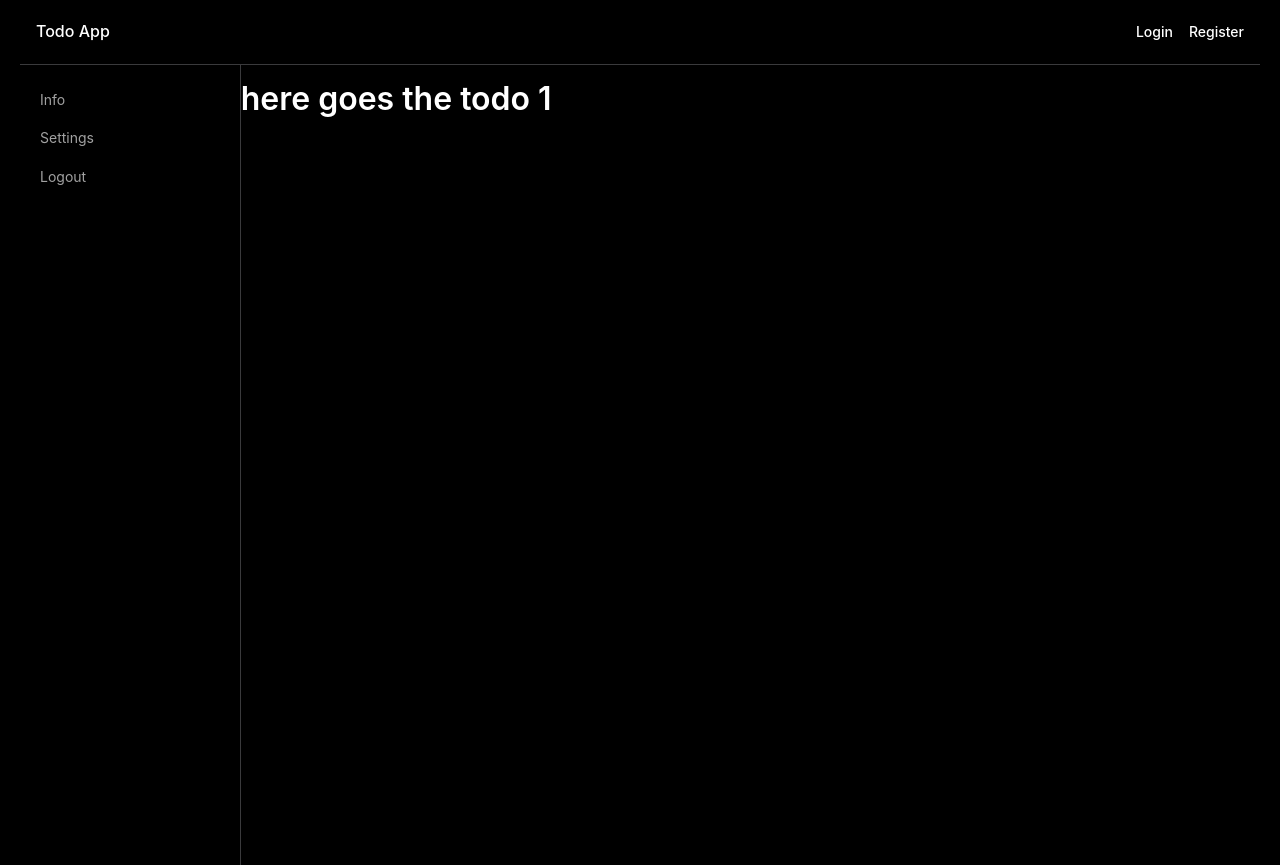
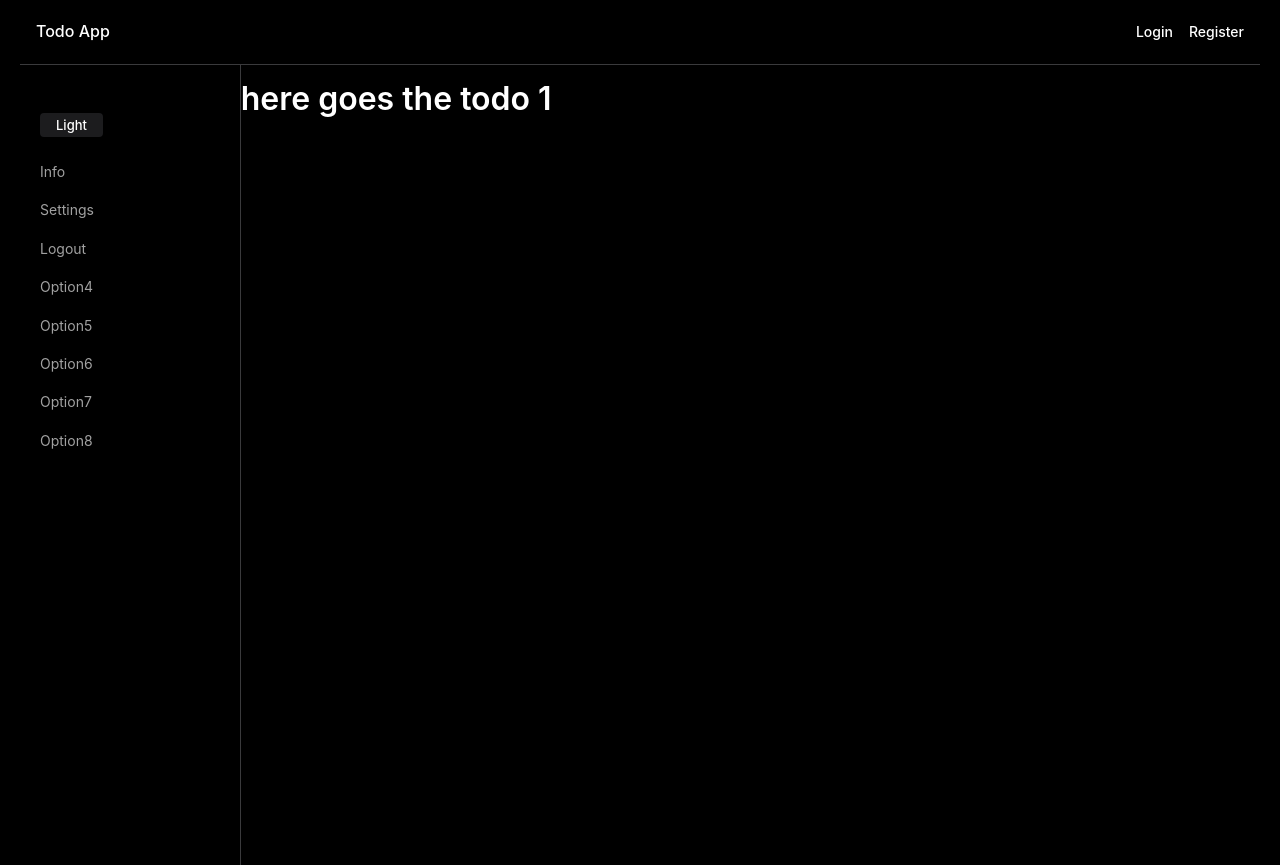
Before and after one commit to juri-boni/todo-app, a React (Vite) app in the folder client/: page /profile/mytodo/1 in a window 1280 px wide. Built offline with nearby package versions, Linux system fonts and the light colour scheme.

Commit message:
crated a Theme Button reusable component

```diff
--- /dev/null
+++ b/client/src/App.styles.tsx
@@ -0,0 +1,18 @@
+import styled from "styled-components";
+
+export const AppContainer = styled.div`
+  display: flex;
+  flex-direction: column;
+  justify-content: flex-start;
+  align-items: stretch;
+  min-height: 100vh;
+  padding: 0 20px;
+  background-color: ${({ theme }) => theme?.colors?.bg.primary || "#fff"};
+`;
+
+export const MainContent = styled.main`
+  display: flex;
+  flex-direction: column;
+  align-items: center;
+  flex-grow: 1;
+`;
--- a/client/src/App.tsx
+++ b/client/src/App.tsx
@@ -10,24 +10,8 @@ import { Navbar } from "./components/Navbar/Navbar.component.js";
 import { Admin } from "./pages/Admin/Admin.component.js";
 import { User } from "./pages/User/User.component.js";
 import { TodoPage } from "./pages/Todos/TodoPage.component.js";
+import { AppContainer, MainContent } from "./App.styles.js";
 import { themes } from "./theme/index.js";
-
-const AppContainer = styled.div`
-  display: flex;
-  flex-direction: column;
-  justify-content: flex-start;
-  align-items: stretch;
-  min-height: 100vh;
-  padding: 0 20px;
-  background-color: ${({ theme }) => theme?.colors?.bg.primary || "#fff"};
-`;
-
-const MainContent = styled.main`
-  display: flex;
-  flex-direction: column;
-  align-items: center;
-  flex-grow: 1;
-`;
 
 function App() {
   const savedTheme = localStorage.getItem("theme") || "dark";
@@ -35,12 +19,13 @@ function App() {
 
   useEffect(() => {
     localStorage.setItem("theme", theme);
+    console.log("APP TSX => THEME = ", theme);
   }, [theme]);
 
-  const toggleTheme = () => {
-    const newTheme = theme === "dark" ? "light" : "dark";
-    setTheme(newTheme);
-  };
+  // const toggleTheme = () => {
+  //   const newTheme = theme === "dark" ? "light" : "dark";
+  //   setTheme(newTheme);
+  // };
 
   return (
     <ThemeProvider theme={themes[theme]}>
@@ -61,7 +46,7 @@ function App() {
                     <Admin
                       theme={theme}
                       setTheme={setTheme}
-                      toggleTheme={toggleTheme}
+                      // toggleTheme={toggleTheme}
                     />
                   }
                 />
@@ -71,11 +56,14 @@ function App() {
                     <User
                       theme={theme}
                       setTheme={setTheme}
-                      toggleTheme={toggleTheme}
+                      // toggleTheme={toggleTheme}
                     />
                   }
                 />
-                <Route path="/profile/mytodo/:id" element={<TodoPage />} />
+                <Route
+                  path="/profile/mytodo/:id"
+                  element={<TodoPage theme={theme} setTheme={setTheme} />}
+                />
               </Routes>
             </MainContent>
           </AppContainer>
--- a/client/src/components/PageContainer/PageContainer.component.tsx
+++ b/client/src/components/PageContainer/PageContainer.component.tsx
@@ -2,10 +2,12 @@ import React from "react";
 import { Container } from "./PageContainer.styles";
 import { Sidebar } from "../Sidebar/Sidebar.component";
 
-export const PageContainer = ({ children, sidebarTitle }) => {
+export const PageContainer = ({ children, sidebarTitle, theme, setTheme }) => {
   return (
     <Container>
-      <Sidebar sidebarTitle={sidebarTitle}> </Sidebar>
+      <Sidebar sidebarTitle={sidebarTitle} theme={theme} setTheme={setTheme}>
+        {" "}
+      </Sidebar>
       {children}
     </Container>
   );
--- a/client/src/components/Sidebar/Sidebar.component.tsx
+++ b/client/src/components/Sidebar/Sidebar.component.tsx
@@ -1,4 +1,6 @@
 import React from "react";
+
+import { ThemeButton } from "../ThemeButton/ThemeButton.component";
 
 import {
   SidebarContainer,
@@ -7,10 +9,11 @@ import {
   SidebarOption,
 } from "./Sidebar.styles";
 
-export const Sidebar = ({ sidebarTitle }) => {
+export const Sidebar = ({ sidebarTitle, theme, setTheme }) => {
   return (
     <SidebarContainer>
       <SidebarTitle>{sidebarTitle}</SidebarTitle>
+      <ThemeButton theme={theme} setTheme={setTheme}></ThemeButton>
       <SidebarOptionList>
         <SidebarOption>Info </SidebarOption>
         <SidebarOption>Settings </SidebarOption>
--- /dev/null
+++ b/client/src/components/ThemeButton/ThemeButton.component.tsx
@@ -0,0 +1,16 @@
+import React from "react";
+import { ThemeToggleButton } from "./ThemeButton.styles";
+
+export const ThemeButton = ({ theme, setTheme }) => {
+  const toggleTheme = () => {
+    const newTheme = theme === "dark" ? "light" : "dark";
+    setTheme(newTheme);
+  };
+  return (
+    <>
+      <ThemeToggleButton onClick={toggleTheme}>
+        {theme === "dark" ? "Light" : "Dark"}
+      </ThemeToggleButton>
+    </>
+  );
+};
--- /dev/null
+++ b/client/src/components/ThemeButton/ThemeButton.styles.tsx
@@ -0,0 +1,22 @@
+import styled from "styled-components";
+import {
+  getColor,
+  getSize,
+  getSpacing,
+  getFont,
+} from "../../utils/themeHelpers";
+
+export const ThemeToggleButton = styled.button`
+  background-color: ${getColor("ui.primary")};
+  color: ${getColor("text.primary")};
+  padding: ${getSpacing(["padding.xsmall", "padding.medium"])};
+  margin-bottom: ${getSpacing("margin.large")};
+  border: none;
+  cursor: pointer;
+  border-radius: ${getSize("borderRadius.medium")};
+  font-size: ${getFont("fontSizes.xsmall")};
+
+  &:hover {
+    background-color: ${getColor("ui.secondary")};
+  }
+`;
--- a/client/src/pages/Admin/Admin.component.tsx
+++ b/client/src/pages/Admin/Admin.component.tsx
@@ -11,7 +11,7 @@ import {
   // ThemeToggleButton,
 } from "./Admin.styles";
 
-export const Admin = ({ theme, setTheme, toggleTheme }) => {
+export const Admin = ({ theme, setTheme }) => {
   const { user, setUser } = useUser();
   const { token } = useUser();
   const [users, setUsers] = useState<User[]>([]);
@@ -36,7 +36,11 @@ export const Admin = ({ theme, setTheme, toggleTheme }) => {
   }, [user, token]);
 
   return (
-    <PageContainer sidebarTitle={"Admin Panel"}>
+    <PageContainer
+      sidebarTitle={"Admin Panel"}
+      theme={theme}
+      setTheme={setTheme}
+    >
       {/* <Sidebar>
         <h3>Admin Panel</h3>
         <ul>
--- a/client/src/pages/Todos/TodoPage.component.tsx
+++ b/client/src/pages/Todos/TodoPage.component.tsx
@@ -3,26 +3,17 @@ import { useState, useEffect } from "react";
 
 import { UserContainer, UserSidebar } from "./TodoPage.styles";
 import { useTodos } from "../../hooks/useTodos";
+import { PageContainer } from "../../components/PageContainer/PageContainer.component";
 
-export const TodoPage = ({ todos }) => {
+export const TodoPage = ({ theme, setTheme }) => {
   const { id } = useParams();
   // const { title, description } = useTodos();
   const navigate = useNavigate();
 
   return (
-    <UserContainer>
-      <UserSidebar>
-        <ul>
-          {/* <ThemeToggleButton onClick={toggleTheme}>
-                    {theme === "dark" ? "Light" : "Dark"}
-                  </ThemeToggleButton> */}
-          <li>Info</li>
-          <li>Settings</li>
-          <li>Logout</li>
-        </ul>
-      </UserSidebar>
+    <PageContainer theme={theme} setTheme={setTheme}>
       <h1>here goes the todo {id}</h1>
       <ul>{/* <li>{title}</li> */}</ul>
-    </UserContainer>
+    </PageContainer>
   );
 };
--- a/client/src/pages/User/User.component.tsx
+++ b/client/src/pages/User/User.component.tsx
@@ -6,7 +6,7 @@ import { UserContainer, UserSidebar, ThemeToggleButton } from "./User.styles";
 import { TodoList } from "../../components/TodoList/TodoList.component";
 import { PageContainer } from "../../components/PageContainer/PageContainer.component";
 
-export const User = ({ theme, setTheme, toggleTheme }) => {
+export const User = ({ theme, setTheme }) => {
   const { token, user } = useUser(); // Single call to useUser()
   const { todos, setTodos } = useTodos();
   useEffect(() => {
@@ -30,19 +30,12 @@ export const User = ({ theme, setTheme, toggleTheme }) => {
   }, [token, user?.id]); // Added dependencies
 
   return (
-    <PageContainer sidebarTitle={`${user?.username} sidebar`}>
-      {/* <UserSidebar>
-        <ul>
-          <ThemeToggleButton onClick={toggleTheme}>
-            {theme === "dark" ? "Light" : "Dark"}
-          </ThemeToggleButton>
-          <li>Info</li>
-          <li>Settings</li>
-          <li>Logout</li>
-        </ul>
-      </UserSidebar> */}
+    <PageContainer
+      sidebarTitle={`${user?.username} sidebar`}
+      theme={theme}
+      setTheme={setTheme}
+    >
       <div>
-        {/* <h2>My Todo List</h2> */}
         <TodoList />
       </div>
     </PageContainer>
```
